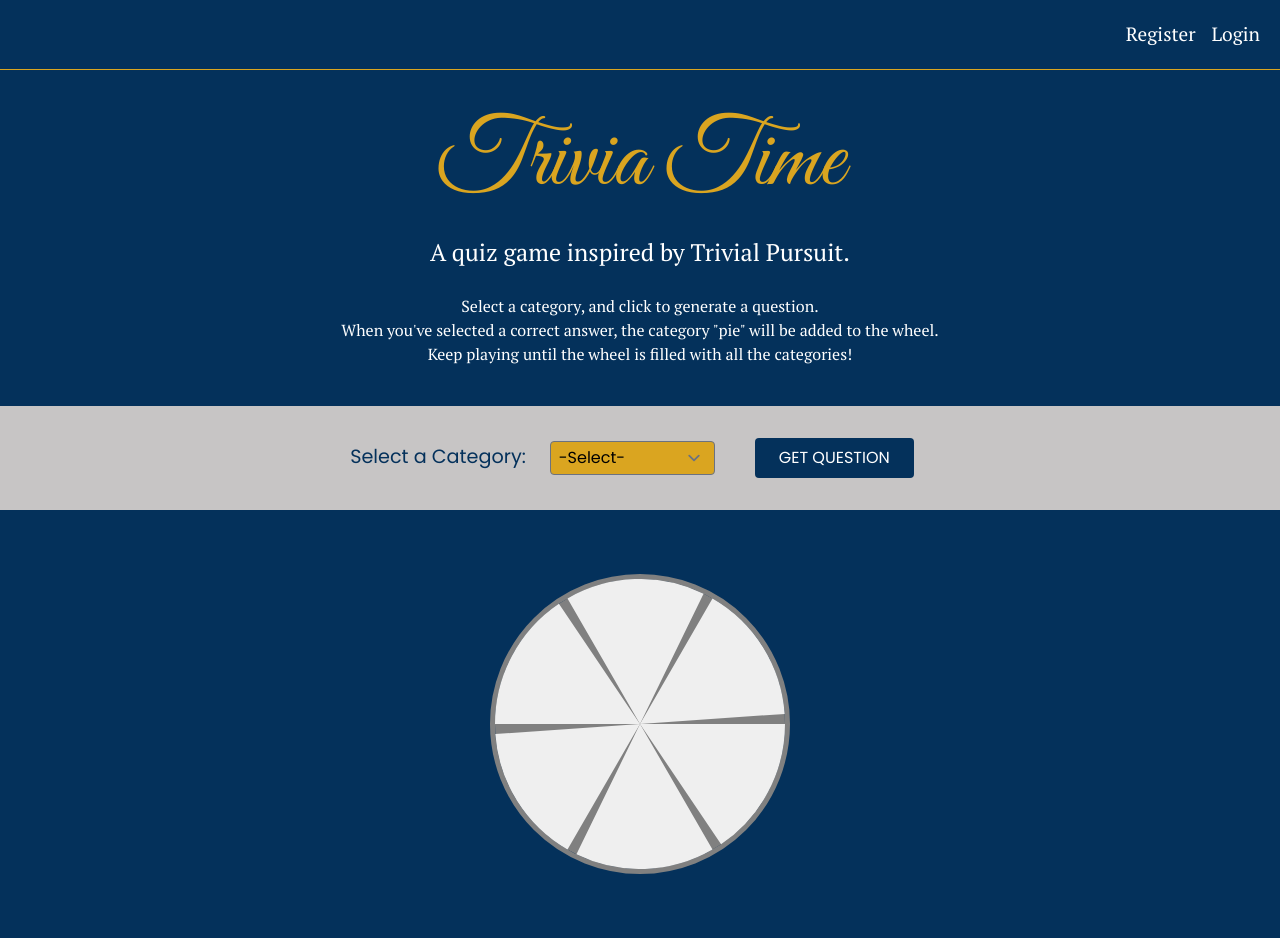
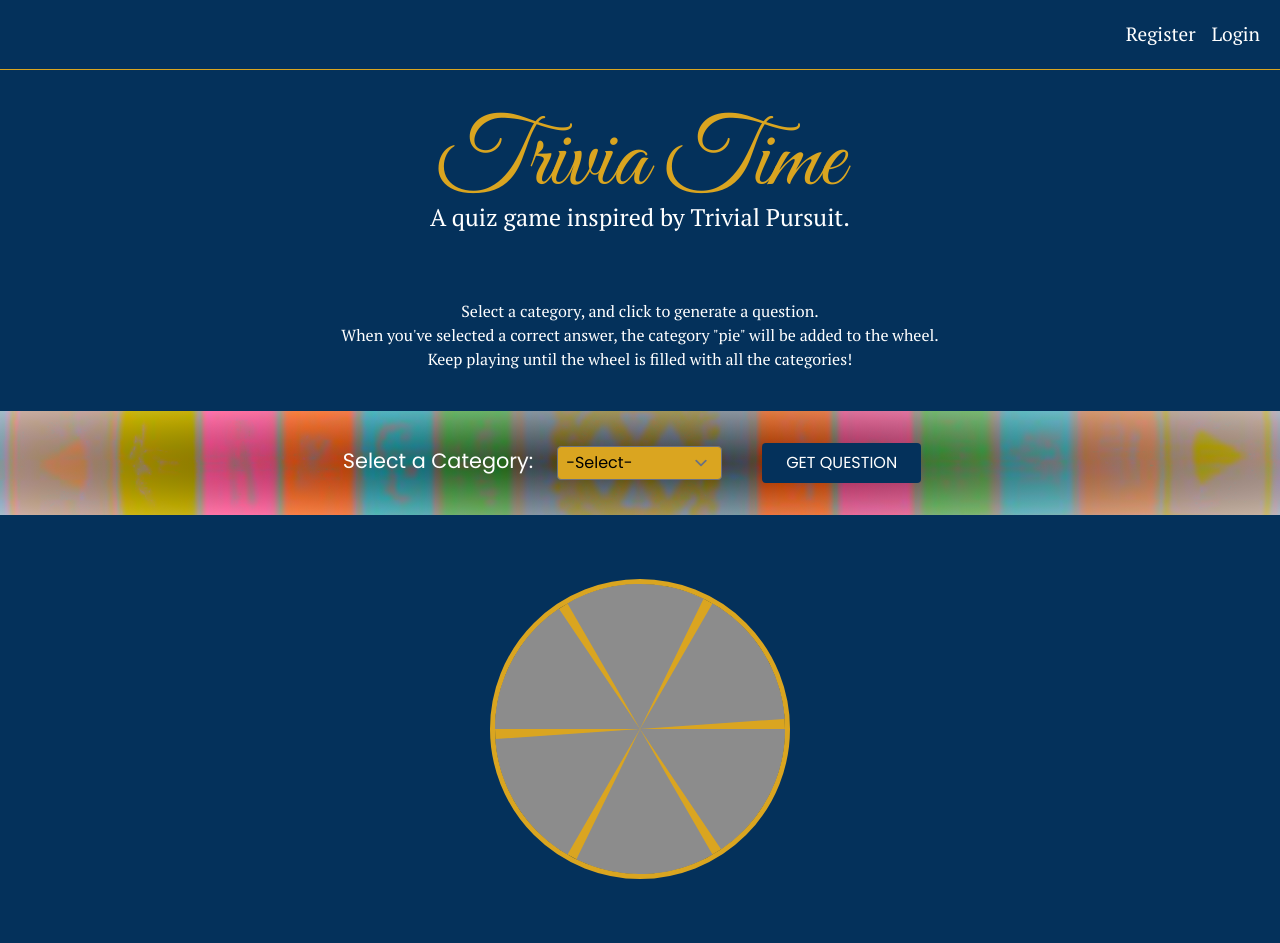
Before and after one commit to chris-hegarty/trivia-snack, a React (Create React App) app: page /game in a window 1280 px wide. Built offline with nearby package versions, Linux system fonts and the light colour scheme.

Commit message:
Add more styling to card questions, wheel, misc other stuff.

```diff
--- a/public/index.html
+++ b/public/index.html
@@ -51,7 +51,7 @@
 
 		<title>React App</title>
 	</head>
-	<body>
+	<body className="navy">
 		<noscript>You need to enable JavaScript to run this app.</noscript>
 		<div id="root"></div>
 		<!--
--- a/src/App.css
+++ b/src/App.css
@@ -30,6 +30,9 @@
 }
 .basis-50 {
 	flex-basis: 50%;
+}
+.basis-66 {
+	flex-basis: calc(((100% / 3) * 2) - 40px);
 }
 h1 {
 	font-family: "Great Vibes", cursive;
@@ -64,6 +67,9 @@
 	font-family: "Poppins", serif;
 	background-color: #daa520;
 }
+#category-dropdown:hover {
+	background-color: #e8cb84;
+}
 
 /* colors  */
 .navy {
@@ -97,7 +103,7 @@
 	background-color: #daa520;
 }
 
-.card-main {
+/* .card-main {
 	border: 3px solid gold;
 	border-radius: 6px;
 	padding: 60px;
@@ -113,17 +119,17 @@
 }
 .question-card button {
 	margin-top: 40px;
-}
+} */
 
 #wheel {
 	height: 300px;
 	width: 300px;
 	/* background-color: gray; */
 	border-radius: 50%;
-	border: 5px solid grey;
+	border: 5px solid #daa520;
 }
 .instructions {
-	margin-bottom: 40px;
+	margin: 40px 0;
 }
 nav a {
 	color: #ffffff;
@@ -132,18 +138,32 @@
 nav a:hover {
 	color: #daa520;
 }
-nav.navy {
+nav {
 	border-bottom: 1px solid #daa520;
 }
 .category-button {
-	background-color: #c7c5c5;
+	background: radial-gradient(#393636, #b7b6b6), url("/src/images/tr-board.jpg");
+	background-position: center center;
+	background-size: cover;
+	background-blend-mode: luminosity;
 }
 .category-button label {
-	color: #04315b;
-	font-size: 1.2rem;
+	color: #ffffff;
+	font-size: 1.3rem;
 	font-weight: semi-bold;
 	font-family: "Poppins", sans-serif;
 }
 .form-field {
 	margin: 20px 0;
 }
+.trivia-subhead {
+	margin-top: -35px;
+}
+
+//card styling
+
+.game-main section#game-card.show-card {
+	padding: 60px;
+	/* background-image: url("/src/images/game-board.jpeg");
+	background-blend-mode: darken; */
+}
--- a/src/components/Card.jsx
+++ b/src/components/Card.jsx
@@ -29,9 +29,11 @@
         selected &&
         answers &&
         (
-            <>
-                <section className="show-card">
-                    <h2>{question}</h2>
+        <>
+        <section id="game-card" className="show-card flex column center basis-66">
+            <div className="outerCard">
+                        <div className="cat-label"><p>{selected}</p></div>
+                  <h2 className="py-6">{question}</h2>
                     <ul>
         {/* //** For each choice in choices, which is set to "c"
         //** output each choice in a list item.
@@ -40,8 +42,9 @@
         //**so check it in the if statement.
         // **if c === answers[0], trigger what you  need to with a correct answer.               */}
                         {choices.map((c, idx) => (
-                            <li key={idx}>
+                            <li className="py-2 my-2 bg-amber-400   hover:bg-violet-600 rounded-xl" key={idx}>
                                 <button
+                                    className="px-4 text-black hover:text-white font-semibold"
                                     onClick={() => {
                                         if (c === answers[0]) {
                                             console.log("Correct!");
@@ -57,10 +60,12 @@
                         ))}
                     </ul>
                     <div className="flex center">
-                                   <p>Put CORRECT or INCORRECT here.</p>
+
                     </div>
-                </section>
-            </>
+                    </div>
+
+        </section>
+        </>
         )
     );
 }
--- a/src/components/Category.jsx
+++ b/src/components/Category.jsx
@@ -26,6 +26,7 @@
       <div>
         <label htmlFor="category-dropdown">Select a Category:</label>
         <select
+          className="hover:bg-amber-800"
           value={selected}
           onChange={(e) => {
             setSelected(e.target.value);
@@ -46,7 +47,7 @@
 
       <div className="input-container px-4 py-8 flex center">
         <button
-          className="rounded navy py-2 px-6 white-text hover:[#05b4e1]"
+          className="rounded navy py-2 px-6 white-text hover:bg-violet-600"
           onClick={(e) => {
             e.preventDefault();
             setUrl(`&categories=${selected}`);
--- a/src/components/GamePage.jsx
+++ b/src/components/GamePage.jsx
@@ -10,7 +10,7 @@
             <main className="navy">
                 <section className="intro flex center align-center column">
                     <h1 className="gold">Trivia Time</h1>
-                    <h2>A quiz game inspired by Trivial Pursuit.</h2>
+                    <h2 className="trivia-subhead">A quiz game inspired by Trivial Pursuit.</h2>
                     <br />
                     <div className="flex column align-center instructions">
                     <p>Select a category, and click to generate a question.</p>
--- a/src/components/LoginPage.jsx
+++ b/src/components/LoginPage.jsx
@@ -13,7 +13,7 @@
 
   return (
         <>
-          <main className="navy">
+          <main>
             <section className="intro flex center align-center column">
             <h1 className="gold">Trivia Time</h1>
             <h2>A quiz game inspired by Trivial Pursuit.</h2>
--- a/src/components/Menu.jsx
+++ b/src/components/Menu.jsx
@@ -8,7 +8,7 @@
 
   return (
     <>
-    <nav className="navy">
+    <nav>
         <ul className="flex flex-end p-3">
             { !loggedInPlayer && (
                 <>
--- a/src/components/RegisterPage.jsx
+++ b/src/components/RegisterPage.jsx
@@ -13,7 +13,7 @@
 
   return (
 
-    <main className="navy">
+    <main>
       <section className="intro flex center align-center column">
         <h1 className="gold">Trivia Time</h1>
         <h2>A quiz game inspired by Trivial Pursuit.</h2>
--- a/src/components/Wheel.jsx
+++ b/src/components/Wheel.jsx
@@ -8,22 +8,24 @@
 
   const data = useMemo(()=>
     [
-      { title: 'geography', value: 60, key: 1, color: winList.geography ? "#05b4e1" : "#efefef" },
-      { title: 'film_and_tv', value: 60, key: 2, color: winList.film_and_tv ? "#b91274" : "#efefef" },
-      { title: 'history', value: 60, key: 3, color: winList.history ? "#fbd60a" : "#efefef" },
-      { title: 'arts_and_literature', value: 60, key: 4, color: winList.arts_and_literature ? "#8c4e09" : "#efefef" },
-      { title: 'science', value: 60, key: 5, color: winList.science ? "#6cac06" : "#efefef" },
-      { title: 'sport_and_leisure', value: 60, key: 6, color: winList.sport_and_leisure ? "#b91274" : "#efefef" }
+      { title: 'geography', value: 60, key: 1, color: winList.geography ? "#05b4e1" : "#8c8c8c" },
+      { title: 'film_and_tv', value: 60, key: 2, color: winList.film_and_tv ? "#b91274" : "#8c8c8c" },
+      { title: 'history', value: 60, key: 3, color: winList.history ? "#fbd60a" : "#8c8c8c" },
+      { title: 'arts_and_literature', value: 60, key: 4, color: winList.arts_and_literature ? "#8c4e09" : "#8c8c8c" },
+      { title: 'science', value: 60, key: 5, color: winList.science ? "#6cac06" : "#8c8c8c" },
+      { title: 'sport_and_leisure', value: 60, key: 6, color: winList.sport_and_leisure ? "#b91274" : "#8c8c8c" }
     ], [winList] )
 
   return (
-    <div id="wheel">
+    <div className="basis-50 flex center">
+      <div id="wheel">
       <PieChart
         data={data}
         totalValue={360}
         paddingAngle={4}
-        background={"grey"}
+        background={"#daa520"}
       />
+    </div>
     </div>
   )
 }
--- a/src/index.css
+++ b/src/index.css
@@ -16,6 +16,9 @@
 #root {
 	height: 100%;
 }
+#root {
+	background-color: #04315b;
+}
 /* Add Tailwind CSS */
 
 @tailwind base;
--- a/tailwind.config.js
+++ b/tailwind.config.js
@@ -3,9 +3,6 @@
   content: ["./src/**/*.{js,jsx,ts,tsx}",],
   theme: {
     extend: {},
-    colors: {
-      'gold': '#daa520'
-    }
   },
   plugins: [
     require('@tailwindcss/forms'),
```
Also changed, not shown: src/images/game-board.jpeg (added), src/images/tr-board.jpg (added).
